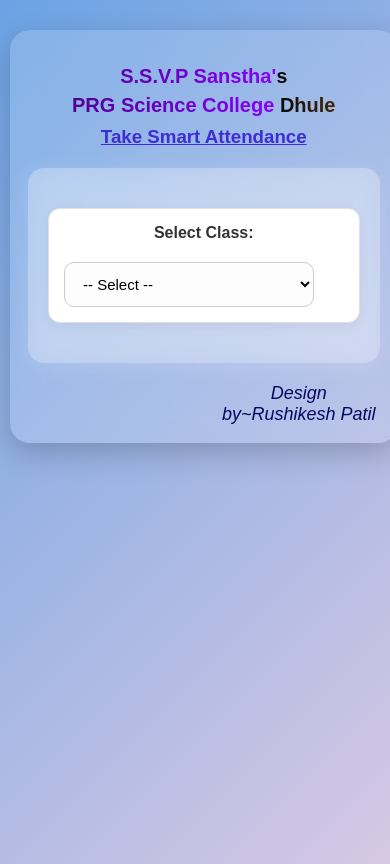
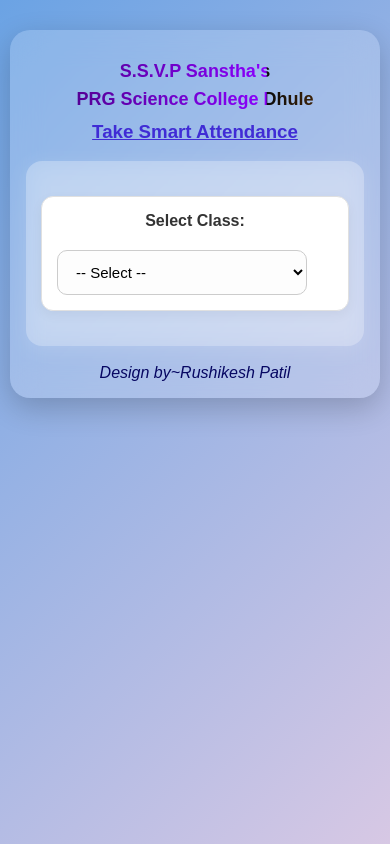
Before and after one commit to patilrushikesh1234/college-project, a React (Vite) app: page / in a window 390 px wide. Built offline with nearby package versions, Linux system fonts and the light colour scheme.

Commit message:
Add class-wise Google Sheet link feature

```diff
--- a/src/styles/App.css
+++ b/src/styles/App.css
@@ -1,6 +1,10 @@
 /* ==========================
    Global Styling
 ========================== */
+* {
+  box-sizing: border-box;
+}
+
 body {
   margin: 0;
   padding: 0;
@@ -8,32 +12,37 @@
   background: linear-gradient(135deg, #6ba3e4, #d7c8e4);
   min-height: 100vh;
   color: #333;
-  display: flex;
-  justify-content: center;
-  align-items: flex-start;
 }
+
+/* ==========================
+   Owner Text
+========================== */
 .owner {
   color: rgb(7, 7, 98);
-    font-size: 18px;
-    margin-left: 190px;
+  font-size: 16px;
+  text-align: center;
+  margin-top: 8px;
 }
+
 /* ==========================
    Gradient Headings
 ========================== */
 .ssvps h2,
 .college-name h2 {
-  font-size: 28px;
+  font-size: clamp(18px, 4vw, 28px);
   font-weight: 700;
   text-align: center;
-  margin-bottom: -10px;
-  background: linear-gradient(90deg,
+  margin-bottom: -8px;
+  background: linear-gradient(
+    90deg,
     #0a0a0a,
     #ff7f00,
     #2b2b1a,
     #00ff00,
     #0000ff,
     #4b0082,
-      #8b00ff);
+    #8b00ff
+  );
   background-size: 400%;
   -webkit-background-clip: text;
   color: transparent;
@@ -44,7 +53,6 @@
   0% {
     background-position: 0%;
   }
-
   100% {
     background-position: 400%;
   }
@@ -59,23 +67,21 @@
    Main Container
 ========================== */
 .app-container {
-  width: 95%;
+  width: 100%;
   max-width: 900px;
-  padding: 25px;
-  margin: 30px auto;
+  padding: 20px;
+  margin: 20px auto;
   text-align: center;
-  background: rgba(255, 255, 255, 0.15);
+  background: rgba(255, 255, 255, 0.18);
   backdrop-filter: blur(15px);
   border-radius: 20px;
   box-shadow: 0 10px 30px rgba(0, 0, 0, 0.2);
   animation: fadeIn 0.8s ease-in-out;
-  color: black;
 }
 
 /* Title */
 h1 {
-  text-align: center;
-  font-size: 32px;
+  font-size: clamp(24px, 5vw, 32px);
   margin-bottom: 20px;
   background: linear-gradient(90deg, #1c1c1c, #595050);
   -webkit-background-clip: text;
@@ -87,8 +93,8 @@
    Sections
 ========================== */
 .app-section {
-  padding: 20px;
-  margin: 20px 0;
+  padding: 18px;
+  margin: 18px 0;
   background: rgba(255, 255, 255, 0.25);
   border-radius: 16px;
   backdrop-filter: blur(12px);
@@ -109,9 +115,9 @@
 .import-container {
   width: 100%;
   max-width: 600px;
-  margin: 0 auto;
+  margin: 15px auto;
   background: rgba(255, 255, 255, 0.25);
-  padding: 20px;
+  padding: 18px;
   border-radius: 16px;
   backdrop-filter: blur(10px);
   box-shadow: 0 4px 15px rgba(0, 0, 0, 0.25);
@@ -124,18 +130,22 @@
 .student-manager-container h3,
 .import-container h3 {
   text-align: center;
-  font-size: 22px;
+  font-size: clamp(18px, 4vw, 22px);
   margin-bottom: 15px;
   font-weight: 600;
-  color: white;
+  color: #ffffff;
 }
 
-/* Buttons */
+/* ==========================
+   Buttons
+========================== */
 .student-btn,
 .import-btn {
+  width: 100%;
+  max-width: 280px;
   background: #4a90e2;
   color: white;
-  padding: 12px 20px;
+  padding: 14px;
   border: none;
   border-radius: 10px;
   cursor: pointer;
@@ -149,16 +159,17 @@
   background: #3579c7;
 }
 
-/* Input */
+/* ==========================
+   Inputs
+========================== */
 .import-input {
   width: 100%;
-  padding: 12px;
+  padding: 14px;
   border-radius: 10px;
   border: none;
   margin-top: 15px;
+  font-size: 15px;
 }
-
-
 
 /* ==========================
    Animations
@@ -168,7 +179,6 @@
     opacity: 0;
     transform: translateY(10px);
   }
-
   to {
     opacity: 1;
     transform: translateY(0);
@@ -180,7 +190,6 @@
     opacity: 0;
     transform: translateY(-20px);
   }
-
   to {
     opacity: 1;
     transform: translateY(0);
@@ -188,7 +197,7 @@
 }
 
 /* ==========================
-   Responsive Fixes
+   Mobile Responsive Fixes
 ========================== */
 @media (max-width: 600px) {
   body {
@@ -196,22 +205,10 @@
   }
 
   .app-container {
-    padding: 18px;
-    margin-top: 20px;
+    padding: 16px;
   }
 
-  h1 {
-    font-size: 26px;
+  .app-section {
+    padding: 15px;
   }
-
-  .ssvps h2,
-  .college-name h2 {
-    font-size: 20px;
 }
-
-  .student-manager-container,
-  .import-container {
-    width: 100%;
-  }
-
-}
```
Lines whose indentation alone changed are shown as unchanged.
